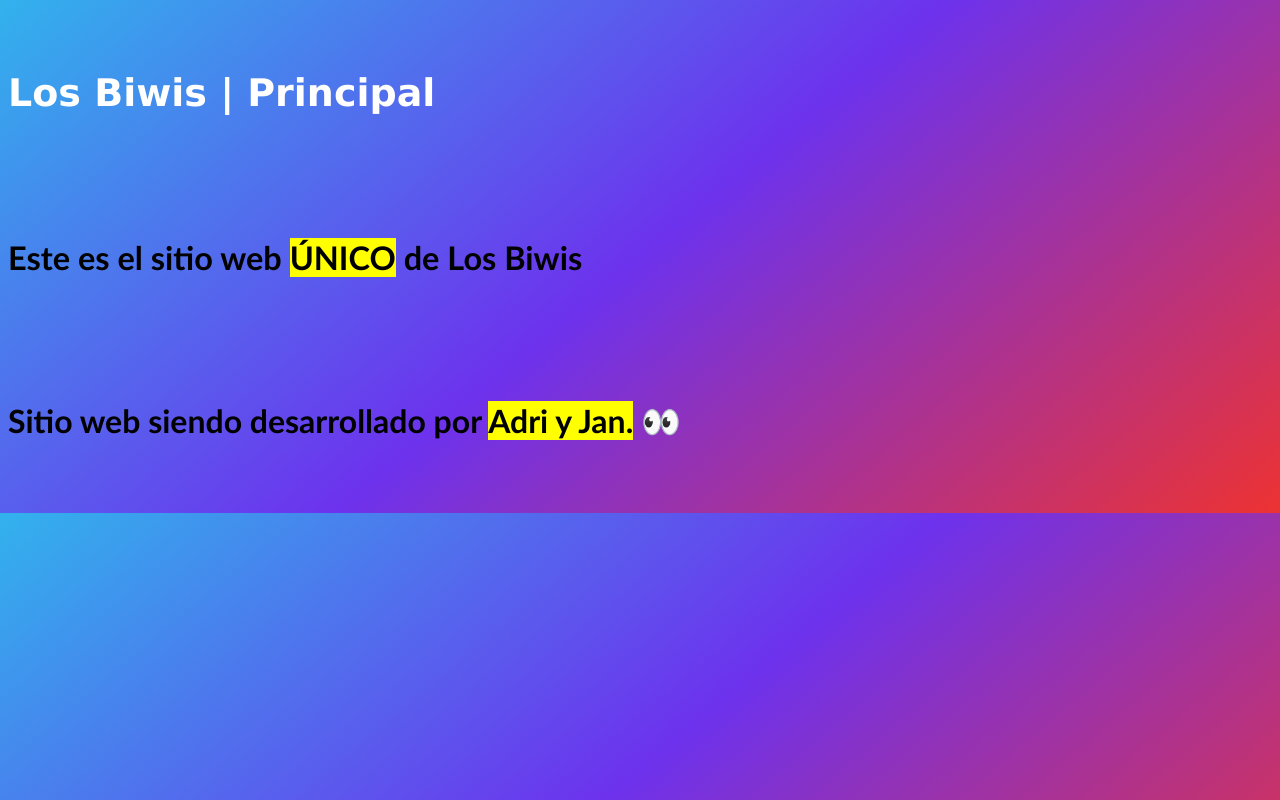
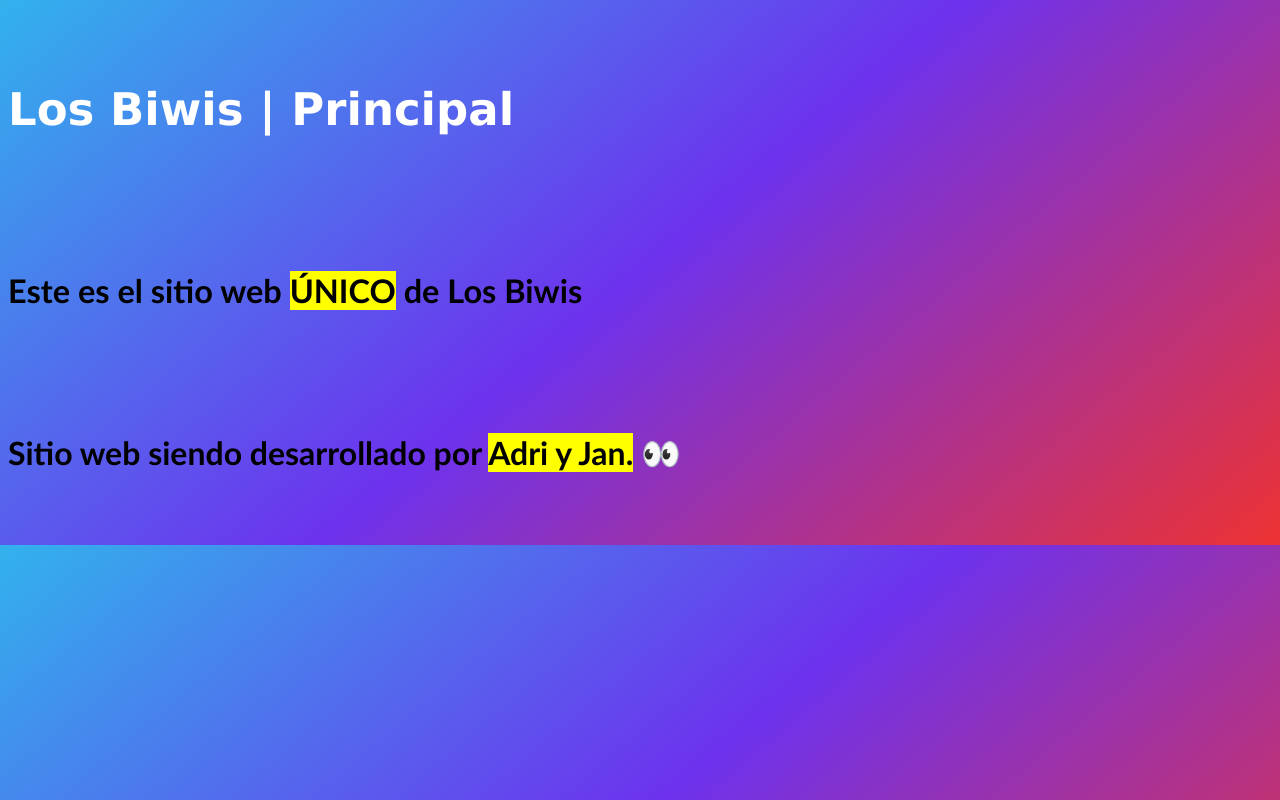
Before and after one commit to mightyflea23/mightyflea23, a plain HTML site: page index.html in a window 1280 px wide. Drawn offline with Linux system fonts and the light colour scheme.

Commit message:
style.css

```diff
--- a/style.css
+++ b/style.css
@@ -1,6 +1,6 @@
 h1{
 font-family: 'Verdana', sans-serif;
-font-size: 38px;
+font-size: 45px;
 -webkit-text-fill-color: white;
 }
 h2{
```
